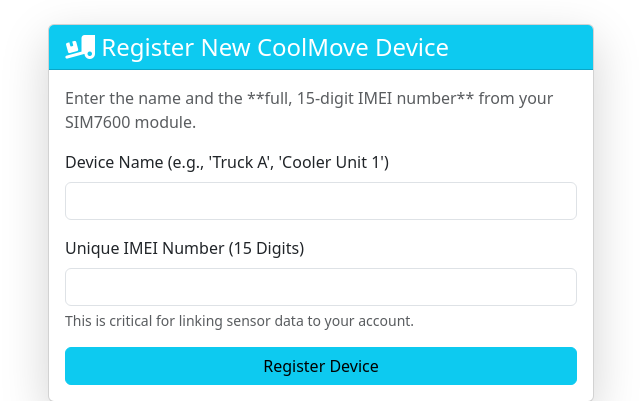
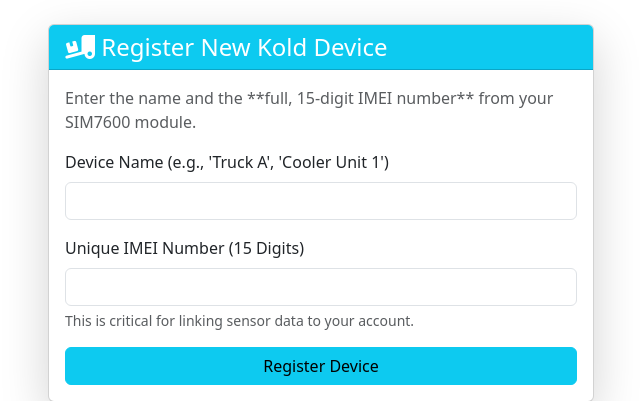
Before and after one commit to D-ARHO/coolMove, a Flask app: page /devices/add in a window 1280 px wide. Shown: the part 66-467 px from the top of the page, without its empty margins (319-959 px from the left). Run offline with Flask 3, Linux system fonts and the light colour scheme; the visitor is signed in with stand-in values (Sample User, id 1); some libraries are stand-ins or nearby versions.

Commit message:
Update title and header for Kold device registration

```diff
--- a/web/templates/add_device.html
+++ b/web/templates/add_device.html
@@ -1,13 +1,13 @@
 {% extends "base.html" %}
 
-{% block title %}Add New Device - CoolMove{% endblock %}
+{% block title %}Add New Device - Kold{% endblock %}
 
 {% block content %}
 <div class="row justify-content-center">
     <div class="col-md-6">
         <div class="card shadow-lg">
             <div class="card-header bg-info text-white">
-                <h4 class="mb-0"><i class="fas fa-truck-loading"></i> Register New CoolMove Device</h4>
+                <h4 class="mb-0"><i class="fas fa-truck-loading"></i> Register New Kold Device</h4>
             </div>
             <div class="card-body">
                 <p class="text-muted">Enter the name and the **full, 15-digit IMEI number** from your SIM7600 module.</p>
```
